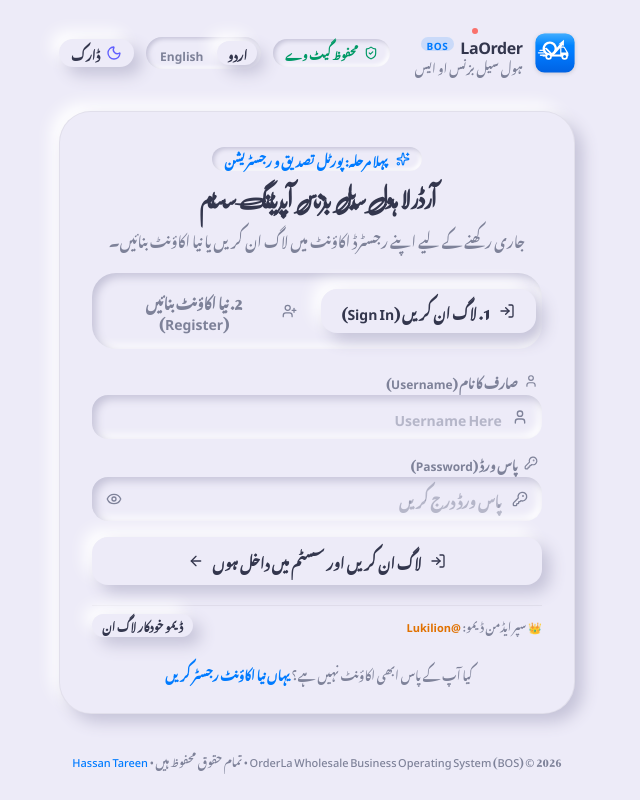
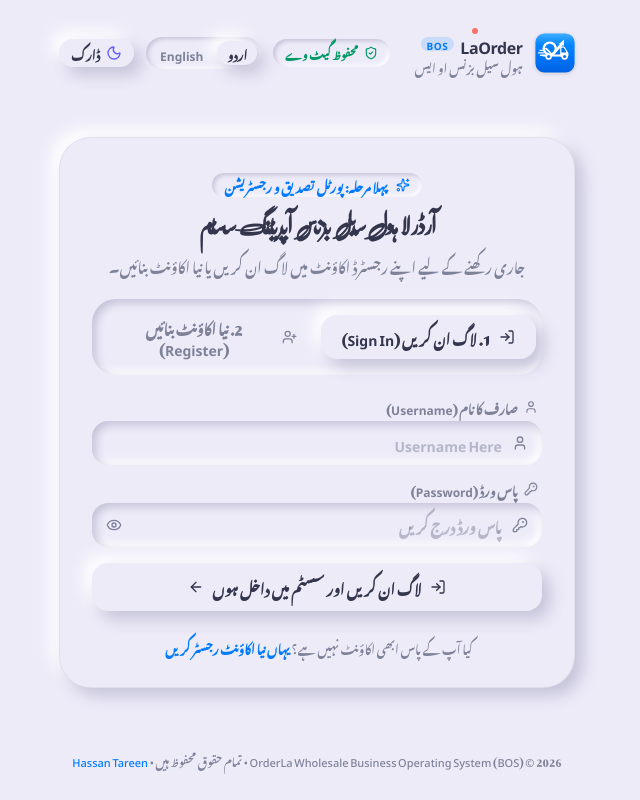
Before and after one commit to Lukilion/OrderLA-App, a React (Vite) app: page / in a window 1280 px wide. Shown: the whole page, without its empty margins (323-963 px from the left). Built offline with nearby package versions, Linux system fonts and the light colour scheme; a web font is replaced by a local one.

Commit message:
refactor: remove hardcoded demo credentials
Remove quick login bypasses and default username pre-fills to enforce secure authentication practices in the login flow.

```diff
--- a/src/components/AuthGatewayScreen.tsx
+++ b/src/components/AuthGatewayScreen.tsx
@@ -117,44 +117,6 @@
 
     setCurrentUser(result.user);
     onLoginSuccess(result.user);
-  };
-
-  // Direct Quick Login as Demo Role
-  const handleQuickLoginAs = (role: UserRole) => {
-    if (role === 'superadmin') {
-      const res = authenticateUser('Lukilion', 'Lukilion@78612');
-      if (res.success && res.user) {
-        onLoginSuccess(res.user);
-        return;
-      }
-    } else if (role === 'admin') {
-      const res = authenticateUser('admin', 'admin123');
-      if (res.success && res.user) {
-        onLoginSuccess(res.user);
-        return;
-      }
-    } else if (role === 'auditor') {
-      const res = authenticateUser('auditor', 'audit123');
-      if (res.success && res.user) {
-        onLoginSuccess(res.user);
-        return;
-      }
-    } else {
-      const users = getStoredUsers();
-      const buyerUser = users.find((u) => u.role === 'buyer') || {
-        id: 'buyer-default',
-        username: 'buyer',
-        password: '',
-        name: 'Wholesale Buyer (خریدار)',
-        role: 'buyer' as UserRole,
-        canExportExcel: false,
-        canExportPdf: false,
-        canSendWhatsApp: true,
-        createdAt: '2026-09-10'
-      };
-      setCurrentUser(buyerUser);
-      onLoginSuccess(buyerUser);
-    }
   };
 
   // Live Check Approval Status for Pending Users
@@ -543,21 +505,6 @@
                 </button>
               </form>
 
-              {/* Super Admin Demo Hint & Fast Login */}
-              <div className="pt-2 border-t border-black/5 dark:border-white/5 flex flex-wrap items-center justify-between gap-2 text-xs">
-                <span className="text-[11px] text-[var(--text-secondary)] font-medium">
-                  👑 {isUrdu ? 'سپر ایڈمن ڈیمو:' : 'Super Admin Demo:'}{' '}
-                  <span className="font-mono font-bold text-amber-600 dark:text-amber-400">@Lukilion</span>
-                </span>
-                <button
-                  type="button"
-                  onClick={() => handleQuickLoginAs('superadmin')}
-                  className="px-2.5 py-1 rounded-xl neu-btn text-[11px] font-bold text-amber-600 dark:text-amber-400 cursor-pointer hover:underline"
-                >
-                  {isUrdu ? 'ڈیمو خودکار لاگ ان' : 'Demo Auto-Fill'}
-                </button>
-              </div>
-
               {/* Switch to Register footer */}
               <div className="text-center pt-2">
                 <p className="text-xs text-[var(--text-secondary)]">
--- a/src/components/RoleLoginModal.tsx
+++ b/src/components/RoleLoginModal.tsx
@@ -51,12 +51,7 @@
   const [authMode, setAuthMode] = useState<'login' | 'register'>('login');
 
   // Login State
-  const [username, setUsername] = useState<string>(() => {
-    if (targetRole === 'superadmin') return 'Lukilion';
-    if (targetRole === 'admin') return 'admin';
-    if (targetRole === 'auditor') return 'auditor';
-    return 'buyer';
-  });
+  const [username, setUsername] = useState<string>('');
   const [password, setPassword] = useState<string>('');
   const [showPassword, setShowPassword] = useState<boolean>(false);
   const [errorMsg, setErrorMsg] = useState<string | null>(null);
@@ -80,15 +75,7 @@
   // When targetRole changes or modal opens, reset fields
   React.useEffect(() => {
     if (isOpen) {
-      if (targetRole === 'superadmin') {
-        setUsername('Lukilion');
-      } else if (targetRole === 'admin') {
-        setUsername('admin');
-      } else if (targetRole === 'auditor') {
-        setUsername('auditor');
-      } else {
-        setUsername('buyer');
-      }
+      setUsername('');
       setPassword('');
       setErrorMsg(null);
       setRegSuccessData(null);
@@ -190,8 +177,8 @@
         return {
           titleUrdu: 'سپر ایڈمن سیکیورٹی لاگ ان',
           titleEn: 'Super Admin Security Login',
-          descUrdu: 'سپر ایڈمن (Lukilion) کے لیے پاس ورڈ درج کریں',
-          descEn: 'Enter password for Super Admin authority (Lukilion)',
+          descUrdu: 'سپر ایڈمن کے لیے پاس ورڈ درج کریں',
+          descEn: 'Enter password for Super Admin authority',
           icon: <Crown className="w-5 h-5 text-amber-500 animate-pulse" />,
         };
       case 'admin':
@@ -424,23 +411,6 @@
                       {showPassword ? <EyeOff className="w-4 h-4" /> : <Eye className="w-4 h-4" />}
                     </button>
                   </div>
-
-                  {/* Password Hints */}
-                  {targetRole === 'superadmin' && (
-                    <p className="text-[10px] text-[var(--accent-blue)] font-semibold pt-0.5">
-                      {isUrdu ? 'سپر ایڈمن:' : 'Super Admin:'} <span className="font-mono font-bold">Lukilion</span> | <span className="font-mono font-bold">Lukilion@78612</span>
-                    </p>
-                  )}
-                  {targetRole === 'admin' && (
-                    <p className="text-[10px] text-[var(--text-secondary)] font-medium pt-0.5">
-                      {isUrdu ? 'ایڈمن پاس ورڈ:' : 'Admin Password:'} <span className="font-mono font-bold">admin123</span>
-                    </p>
-                  )}
-                  {targetRole === 'auditor' && (
-                    <p className="text-[10px] text-[var(--text-secondary)] font-medium pt-0.5">
-                      {isUrdu ? 'آڈیٹر پاس ورڈ:' : 'Auditor Password:'} <span className="font-mono font-bold">audit123</span>
-                    </p>
-                  )}
                 </div>
               )}
 
```
